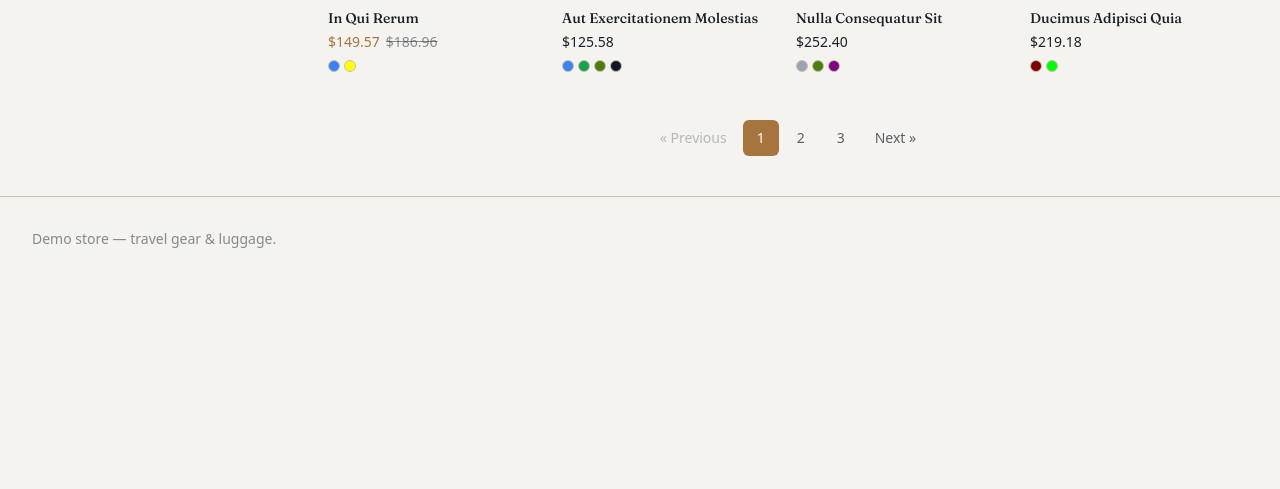
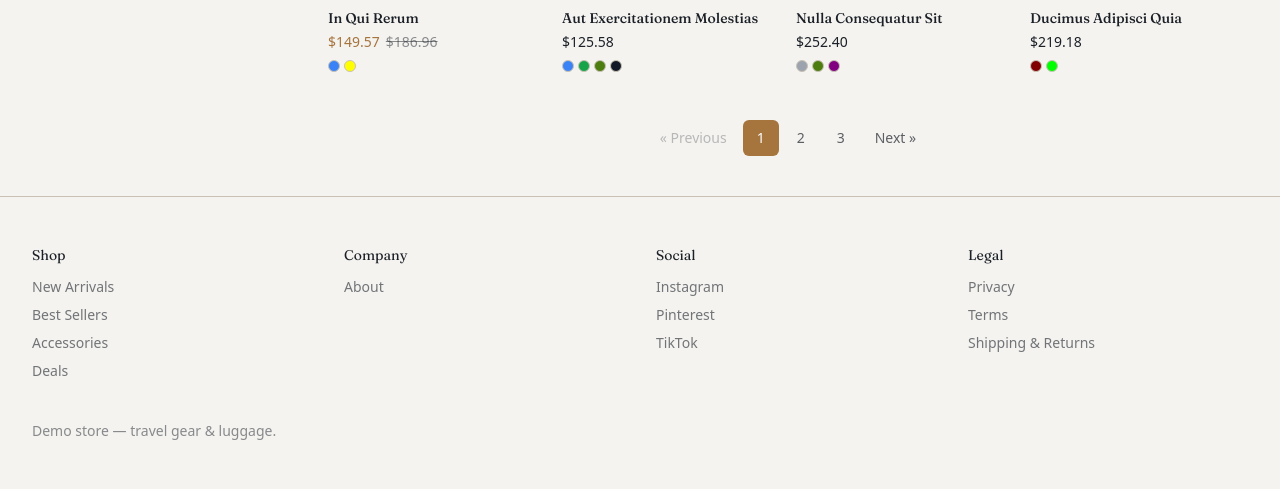
Before and after one commit to kwoods1911/NorthBound-ecommerce-demo, a Laravel app: page /best-sellers in a window 1280 px wide. Shown: the part 1329-1818 px from the top of the page. Before the commit the page ends 1577 px from the top, so only its background shows below. Run offline with Laravel 12, Linux system fonts and the light colour scheme; data comes from the database, SQL or seed files in the repository; style sheets or scripts are compiled from the project's sources; some libraries are stand-ins or nearby versions; some web fonts are replaced.

Commit message:
feat: build the homepage and About page
HomePageService assembles hero (via HeroImageService), 4 collection tiles,
a best-sellers featured grid, and trust-strip copy; HomeController wires it
to Inertia. Home.vue composes the 7 CLAUDE.md sections from new
components/home/* (hero is the page's one motion moment). Added a minimal
static /about page and expanded AppLayout's footer to the nav/social/legal
columns the homepage spec calls for.

Co-Authored-By: Claude Sonnet 5 <noreply@anthropic.com>

```diff
--- /dev/null
+++ b/app/Http/Controllers/HomeController.php
@@ -0,0 +1,19 @@
+<?php
+
+namespace App\Http\Controllers;
+
+use App\Services\HomePageService;
+use Inertia\Inertia;
+use Inertia\Response;
+
+class HomeController extends Controller
+{
+    public function __construct(private readonly HomePageService $home)
+    {
+    }
+
+    public function __invoke(): Response
+    {
+        return Inertia::render('Home', $this->home->props());
+    }
+}
--- a/config/shop.php
+++ b/config/shop.php
@@ -9,6 +9,9 @@ return [
     */
 
     'per_page' => 12,
+
+    // How many products the homepage "Featured" grid shows (best sellers).
+    'featured_count' => 8,
 
     'new_arrival_days' => 30,
 
@@ -53,6 +56,7 @@ return [
         'store_name' => 'Travel Gear Co',
         'shipping' => 'Orders ship within 1–2 business days. Shipping is a flat $15, and free on orders over $150. Delivery usually takes 3–7 business days within the US.',
         'returns' => 'Returns are accepted within 30 days of delivery for unused items in their original packaging. Return shipping is free, and refunds go back to the original payment method within 5 business days of us receiving the item.',
+        'warranty' => 'Every bag is covered by a limited lifetime warranty against defects in materials and workmanship. If something breaks under normal use, we repair or replace it.',
     ],
 
 ];
--- /dev/null
+++ b/resources/js/components/home/CollectionTiles.vue
@@ -0,0 +1,33 @@
+<script setup>
+import { Link } from '@inertiajs/vue3';
+
+defineProps({
+    tiles: { type: Array, required: true },
+});
+</script>
+
+<template>
+    <section class="mx-auto max-w-7xl px-4 py-16 sm:px-6 lg:px-8">
+        <div class="grid grid-cols-1 gap-4 sm:grid-cols-2 lg:grid-cols-4">
+            <Link
+                v-for="tile in tiles"
+                :key="tile.key"
+                :href="tile.url"
+                prefetch
+                class="group relative flex aspect-[4/5] items-end overflow-hidden border border-stone bg-stone/20"
+            >
+                <img
+                    v-if="tile.image"
+                    :src="tile.image"
+                    :alt="tile.title"
+                    loading="lazy"
+                    class="absolute inset-0 h-full w-full object-cover"
+                />
+                <span class="absolute inset-0 bg-ink/25" />
+                <span class="relative w-full px-4 py-4 font-serif text-lg text-fog">
+                    {{ tile.title }}
+                </span>
+            </Link>
+        </div>
+    </section>
+</template>
--- /dev/null
+++ b/resources/js/components/home/EditorialBreak.vue
@@ -0,0 +1,24 @@
+<script setup>
+import { Link } from '@inertiajs/vue3';
+</script>
+
+<template>
+    <section class="bg-harbor text-fog">
+        <div class="mx-auto max-w-3xl px-4 py-24 text-center sm:px-6 lg:px-8">
+            <h2 class="font-serif text-3xl font-semibold tracking-tight sm:text-4xl">
+                Built for the long trip
+            </h2>
+            <p class="mx-auto mt-6 max-w-xl text-lg text-fog/80">
+                We make luggage the way it used to be made — hard-wearing shells, brass
+                hardware, and lining you can actually clean. Fewer pieces, each one meant
+                to outlast the trips you take with it.
+            </p>
+            <Link
+                href="/about"
+                class="mt-8 inline-block border border-fog/60 px-7 py-3 text-sm font-medium text-fog hover:bg-fog/10"
+            >
+                Read our story
+            </Link>
+        </div>
+    </section>
+</template>
--- /dev/null
+++ b/resources/js/components/home/FeaturedGrid.vue
@@ -0,0 +1,27 @@
+<script setup>
+import { Link } from '@inertiajs/vue3';
+import ProductCard from '@/components/ProductCard.vue';
+
+defineProps({
+    products: { type: Array, required: true },
+});
+</script>
+
+<template>
+    <section v-if="products.length" class="mx-auto max-w-7xl px-4 py-16 sm:px-6 lg:px-8">
+        <div class="flex items-end justify-between gap-4">
+            <h2 class="font-serif text-3xl font-semibold tracking-tight">Featured gear</h2>
+            <Link href="/best-sellers" prefetch class="text-sm text-harbor hover:text-ink">
+                View all best sellers
+            </Link>
+        </div>
+
+        <div class="mt-8 grid grid-cols-2 gap-x-4 gap-y-8 md:grid-cols-3 lg:grid-cols-4">
+            <ProductCard
+                v-for="product in products"
+                :key="product.id"
+                :product="product"
+            />
+        </div>
+    </section>
+</template>
--- /dev/null
+++ b/resources/js/components/home/HeroSection.vue
@@ -0,0 +1,53 @@
+<script setup>
+import { onMounted, ref } from 'vue';
+import { Link } from '@inertiajs/vue3';
+
+const props = defineProps({
+    hero: { type: Object, required: true },
+});
+
+// The page's one deliberate motion moment: the hero copy settles in on load.
+const revealed = ref(false);
+onMounted(() => {
+    requestAnimationFrame(() => {
+        revealed.value = true;
+    });
+});
+
+const hasCta = Boolean(props.hero.ctaLabel && props.hero.ctaUrl);
+</script>
+
+<template>
+    <section class="relative isolate overflow-hidden bg-harbor text-fog">
+        <img
+            v-if="hero.image"
+            :src="hero.image"
+            :alt="hero.headline"
+            class="absolute inset-0 -z-10 h-full w-full object-cover"
+        />
+        <div v-if="hero.image" class="absolute inset-0 -z-10 bg-ink/40" />
+
+        <div
+            class="mx-auto flex min-h-[70vh] max-w-7xl flex-col justify-end px-4 py-16 sm:px-6 sm:py-24 lg:px-8"
+        >
+            <div
+                class="max-w-2xl transition-all duration-700 ease-out"
+                :class="revealed ? 'translate-y-0 opacity-100' : 'translate-y-4 opacity-0'"
+            >
+                <h1 class="font-serif text-4xl font-semibold tracking-tight sm:text-5xl lg:text-6xl">
+                    {{ hero.headline }}
+                </h1>
+                <p v-if="hero.subheading" class="mt-5 max-w-xl text-lg text-fog/80">
+                    {{ hero.subheading }}
+                </p>
+                <Link
+                    v-if="hasCta"
+                    :href="hero.ctaUrl"
+                    class="mt-8 inline-block bg-compass px-7 py-3 text-sm font-medium text-fog"
+                >
+                    {{ hero.ctaLabel }}
+                </Link>
+            </div>
+        </div>
+    </section>
+</template>
--- /dev/null
+++ b/resources/js/components/home/NewsletterSignup.vue
@@ -0,0 +1,48 @@
+<script setup>
+import { ref } from 'vue';
+
+const email = ref('');
+const submitted = ref(false);
+
+// UI only — the demo does not send or store anything.
+function submit() {
+    if (email.value.trim() === '') {
+        return;
+    }
+    submitted.value = true;
+}
+</script>
+
+<template>
+    <section class="mx-auto max-w-2xl px-4 py-20 text-center sm:px-6 lg:px-8">
+        <h2 class="font-serif text-2xl font-semibold tracking-tight sm:text-3xl">
+            Travel notes, now and then
+        </h2>
+        <p class="mt-3 text-sm text-ink/70">
+            Occasional emails on new gear and where we're taking it. No noise.
+        </p>
+
+        <p v-if="submitted" class="mt-6 text-sm text-harbor">
+            Thanks — you're on the list.
+        </p>
+        <form
+            v-else
+            class="mt-6 flex flex-col gap-3 sm:flex-row sm:justify-center"
+            @submit.prevent="submit"
+        >
+            <input
+                v-model="email"
+                type="email"
+                required
+                placeholder="you@example.com"
+                class="w-full border border-stone bg-fog px-4 py-3 text-sm sm:max-w-xs"
+            />
+            <button
+                type="submit"
+                class="bg-compass px-6 py-3 text-sm font-medium text-fog"
+            >
+                Subscribe
+            </button>
+        </form>
+    </section>
+</template>
--- /dev/null
+++ b/resources/js/components/home/TrustStrip.vue
@@ -0,0 +1,24 @@
+<script setup>
+defineProps({
+    support: { type: Object, required: true },
+});
+</script>
+
+<template>
+    <section class="border-y border-stone bg-fog">
+        <div class="mx-auto grid max-w-7xl grid-cols-1 gap-8 px-4 py-12 sm:grid-cols-3 sm:px-6 lg:px-8">
+            <div>
+                <h3 class="font-serif text-lg">Shipping</h3>
+                <p class="mt-2 text-sm text-ink/70">{{ support.shipping }}</p>
+            </div>
+            <div>
+                <h3 class="font-serif text-lg">Returns</h3>
+                <p class="mt-2 text-sm text-ink/70">{{ support.returns }}</p>
+            </div>
+            <div>
+                <h3 class="font-serif text-lg">Warranty</h3>
+                <p class="mt-2 text-sm text-ink/70">{{ support.warranty }}</p>
+            </div>
+        </div>
+    </section>
+</template>
--- a/resources/js/layouts/AppLayout.vue
+++ b/resources/js/layouts/AppLayout.vue
@@ -102,9 +102,48 @@ const collections = [
             <slot />
         </main>
 
-        <footer class="border-t border-stone py-8">
-            <div class="mx-auto max-w-7xl px-4 text-sm text-ink/50 sm:px-6 lg:px-8">
-                Demo store — travel gear &amp; luggage.
+        <footer class="border-t border-stone py-12">
+            <div class="mx-auto max-w-7xl px-4 sm:px-6 lg:px-8">
+                <div class="grid grid-cols-2 gap-8 sm:grid-cols-4">
+                    <div>
+                        <h3 class="font-serif text-sm text-ink">Shop</h3>
+                        <ul class="mt-3 space-y-2 text-sm text-ink/60">
+                            <li v-for="item in collections" :key="item.href">
+                                <Link :href="item.href" prefetch class="hover:text-ink">
+                                    {{ item.label }}
+                                </Link>
+                            </li>
+                        </ul>
+                    </div>
+                    <div>
+                        <h3 class="font-serif text-sm text-ink">Company</h3>
+                        <ul class="mt-3 space-y-2 text-sm text-ink/60">
+                            <li>
+                                <Link href="/about" class="hover:text-ink">About</Link>
+                            </li>
+                        </ul>
+                    </div>
+                    <div>
+                        <h3 class="font-serif text-sm text-ink">Social</h3>
+                        <ul class="mt-3 space-y-2 text-sm text-ink/60">
+                            <li v-for="name in ['Instagram', 'Pinterest', 'TikTok']" :key="name">
+                                <a href="#" class="hover:text-ink">{{ name }}</a>
+                            </li>
+                        </ul>
+                    </div>
+                    <div>
+                        <h3 class="font-serif text-sm text-ink">Legal</h3>
+                        <ul class="mt-3 space-y-2 text-sm text-ink/60">
+                            <li v-for="name in ['Privacy', 'Terms', 'Shipping & Returns']" :key="name">
+                                <a href="#" class="hover:text-ink">{{ name }}</a>
+                            </li>
+                        </ul>
+                    </div>
+                </div>
+
+                <p class="mt-10 text-sm text-ink/50">
+                    Demo store — travel gear &amp; luggage.
+                </p>
             </div>
         </footer>
 
--- /dev/null
+++ b/resources/js/pages/About.vue
@@ -0,0 +1,46 @@
+<script setup>
+import { Head, Link } from '@inertiajs/vue3';
+import AppLayout from '@/layouts/AppLayout.vue';
+
+defineOptions({ layout: AppLayout });
+</script>
+
+<template>
+    <Head title="About" />
+
+    <article class="mx-auto max-w-3xl px-4 py-20 sm:px-6 lg:px-8">
+        <h1 class="font-serif text-4xl font-semibold tracking-tight sm:text-5xl">
+            About Travel Gear Co
+        </h1>
+
+        <div class="mt-8 aspect-[16/9] w-full bg-harbor" />
+
+        <div class="mt-10 space-y-6 text-lg text-ink/80">
+            <p>
+                Travel Gear Co started with a simple frustration: luggage that looked
+                the part in a showroom and fell apart on the third trip. We wanted bags
+                built the way they used to be — hard-wearing shells, brass hardware, and
+                a lining you can actually wipe clean.
+            </p>
+            <p>
+                So we make a small range and make it properly. A carry-on, a check bag,
+                a weekender, and the packing pieces that go inside them. Each one is
+                designed to be repaired rather than replaced, and covered by a limited
+                lifetime warranty because we expect it to last.
+            </p>
+            <p>
+                We're a demo storefront, but the intent is real: fewer, better things
+                for people who actually go places.
+            </p>
+        </div>
+
+        <div class="mt-12 flex flex-wrap gap-4 text-sm">
+            <Link href="/new-arrivals" prefetch class="text-harbor hover:text-ink">
+                New Arrivals
+            </Link>
+            <Link href="/best-sellers" prefetch class="text-harbor hover:text-ink">
+                Best Sellers
+            </Link>
+        </div>
+    </article>
+</template>
--- a/routes/web.php
+++ b/routes/web.php
@@ -5,18 +5,13 @@ use App\Http\Controllers\CartController;
 use App\Http\Controllers\ChatController;
 use App\Http\Controllers\CheckoutController;
 use App\Http\Controllers\CollectionController;
+use App\Http\Controllers\HomeController;
 use App\Http\Controllers\ProductController;
 use App\Http\Controllers\StripeWebhookController;
-use Illuminate\Foundation\Application;
 use Illuminate\Support\Facades\Route;
-use Inertia\Inertia;
 
-Route::get('/', function () {
-    return Inertia::render('Home', [
-        'laravelVersion' => Application::VERSION,
-        'phpVersion' => PHP_VERSION,
-    ]);
-})->name('home');
+Route::get('/', HomeController::class)->name('home');
+Route::inertia('/about', 'About')->name('about');
 
 Route::get('/new-arrivals', [CollectionController::class, 'newArrivals'])->name('collections.new-arrivals');
 Route::get('/best-sellers', [CollectionController::class, 'bestSellers'])->name('collections.best-sellers');
```
Also changed, not shown: CLAUDE.md (+15 -1 lines), app/Services/HomePageService.php (added, +77 -0 lines), resources/js/pages/Home.vue (+18 -18 lines), tests/Feature/HomePageTest.php (added, +41 -0 lines).
